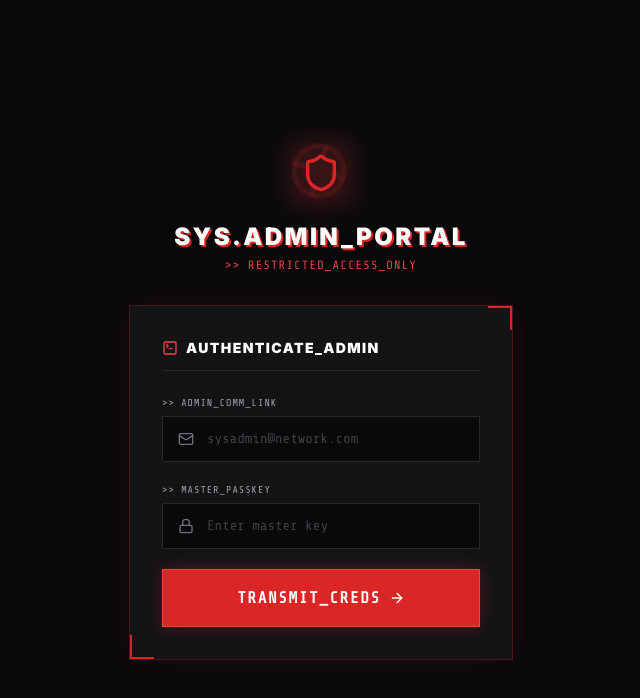
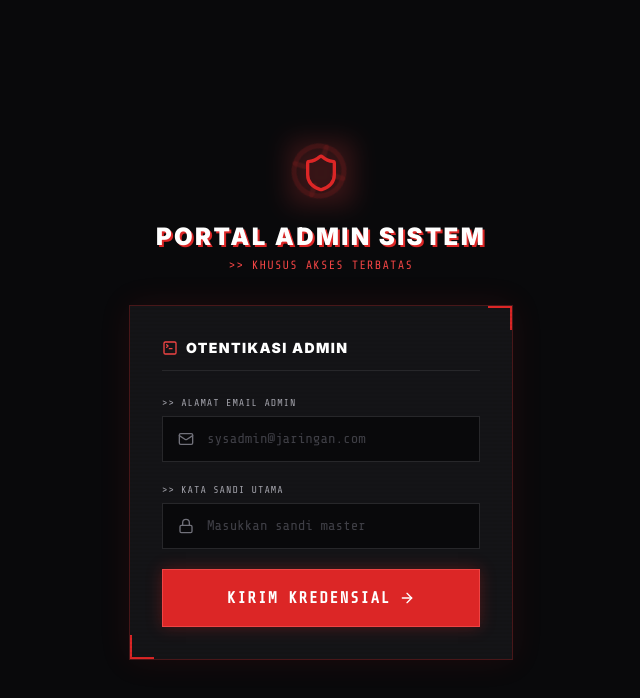
Before and after one commit to RayMewing/kirei-chisa, a Next.js app: page /admin/login in a window 1280 px wide. Shown: the top 698 px of the page, without its empty margins (319-959 px from the left). Built offline with nearby package versions, Linux system fonts and the light colour scheme.

Commit message:
Update page.tsx

```diff
--- a/app/admin/login/page.tsx
+++ b/app/admin/login/page.tsx
@@ -21,15 +21,15 @@ export default function AdminLoginPage() {
         body: JSON.stringify({ email, password }),
       });
       const data = await res.json();
-      if (!data.success) { toast.error(`Auth_Error: ${data.message}`); return; }
-      toast.success('Credentials Accepted. Awaiting OTP_');
+      if (!data.success) { toast.error(`Kesalahan Otorisasi: ${data.message}`); return; }
+      toast.success('Kredensial Diterima. Menunggu OTP.');
       setStep('otp');
     } finally { setLoading(false); }
   };
 
   const handleOtp = async () => {
     const code = otp.join('');
-    if (code.length !== 6) { toast.error('Require 6-digit decryption key.'); return; }
+    if (code.length !== 6) { toast.error('Dibutuhkan 6 digit kunci dekripsi.'); return; }
     setLoading(true);
     try {
       const res = await fetch('/api/auth/admin-login', {
@@ -37,8 +37,8 @@ export default function AdminLoginPage() {
         body: JSON.stringify({ email, password, otp: code }),
       });
       const data = await res.json();
-      if (!data.success) { toast.error(`Auth_Error: ${data.message}`); return; }
-      toast.success('System Override Complete. Welcome, Admin.');
+      if (!data.success) { toast.error(`Kesalahan Otorisasi: ${data.message}`); return; }
+      toast.success('Akses Diberikan. Selamat datang, Admin.');
       router.push('/admin');
     } finally { setLoading(false); }
   };
@@ -64,10 +64,10 @@ export default function AdminLoginPage() {
             <Crosshair size={60} className="absolute inset-0 text-red-900/30 animate-[spin_10s_linear_infinite]" />
           </div>
           <h1 className="text-2xl font-black text-white uppercase tracking-widest" style={{ textShadow: '2px 2px 0px #dc2626' }}>
-            SYS.ADMIN_PORTAL
+            PORTAL ADMIN SISTEM
           </h1>
           <p className="font-mono text-xs text-red-500 tracking-widest mt-1 uppercase">
-            {'>>'} Restricted_Access_Only
+            {'>>'} KHUSUS AKSES TERBATAS
           </p>
         </div>
 
@@ -85,32 +85,32 @@ export default function AdminLoginPage() {
               <>
                 <div className="mb-6 border-b border-zinc-800 pb-3">
                   <h2 className="text-sm font-black text-white uppercase tracking-widest flex items-center gap-2">
-                    <TerminalSquare size={16} className="text-red-500" /> Authenticate_Admin
+                    <TerminalSquare size={16} className="text-red-500" /> Otentikasi Admin
                   </h2>
                 </div>
 
                 <form onSubmit={handleCreds} className="space-y-5">
                   <div>
-                    <label className="block text-[10px] font-mono text-zinc-400 uppercase tracking-widest mb-1.5">{'>>'} Admin_Comm_Link</label>
+                    <label className="block text-[10px] font-mono text-zinc-400 uppercase tracking-widest mb-1.5">{'>>'} Alamat Email Admin</label>
                     <div className="relative">
                       <Mail size={16} className="absolute left-4 top-1/2 -translate-y-1/2 text-zinc-500" />
                       <input type="email" value={email} onChange={e => setEmail(e.target.value)} required
                         className="w-full bg-zinc-950 border border-zinc-800 focus:border-red-500 focus:shadow-[0_0_10px_rgba(220,38,38,0.2)] text-white font-mono text-sm pl-11 pr-4 py-3 outline-none transition-all placeholder-zinc-700"
-                        placeholder="sysadmin@network.com" />
+                        placeholder="sysadmin@jaringan.com" />
                     </div>
                   </div>
                   <div>
-                    <label className="block text-[10px] font-mono text-zinc-400 uppercase tracking-widest mb-1.5">{'>>'} Master_Passkey</label>
+                    <label className="block text-[10px] font-mono text-zinc-400 uppercase tracking-widest mb-1.5">{'>>'} Kata Sandi Utama</label>
                     <div className="relative">
                       <Lock size={16} className="absolute left-4 top-1/2 -translate-y-1/2 text-zinc-500" />
                       <input type="password" value={password} onChange={e => setPassword(e.target.value)} required
                         className="w-full bg-zinc-950 border border-zinc-800 focus:border-red-500 focus:shadow-[0_0_10px_rgba(220,38,38,0.2)] text-white font-mono text-sm pl-11 pr-4 py-3 outline-none transition-all placeholder-zinc-700"
-                        placeholder="Enter master key" />
+                        placeholder="Masukkan sandi master" />
                     </div>
                   </div>
                   <button type="submit" disabled={loading}
                     className="w-full py-4 mt-2 bg-red-600 hover:bg-red-500 text-white font-mono font-bold uppercase tracking-widest border border-red-500 shadow-[0_0_15px_rgba(220,38,38,0.3)] transition-all flex items-center justify-center gap-2 group disabled:opacity-50 disabled:cursor-not-allowed">
-                    {loading ? <span className="spinner border-white/30 border-t-white" /> : <><span>Transmit_Creds</span><ArrowRight size={16} className="group-hover:translate-x-1 transition-transform" /></>}
+                    {loading ? <span className="spinner border-white/30 border-t-white" /> : <><span>Kirim Kredensial</span><ArrowRight size={16} className="group-hover:translate-x-1 transition-transform" /></>}
                   </button>
                 </form>
               </>
@@ -118,10 +118,10 @@ export default function AdminLoginPage() {
               <>
                 <div className="text-center mb-6 border-b border-zinc-800 pb-4">
                   <h2 className="text-sm font-black text-white uppercase tracking-widest flex items-center justify-center gap-2">
-                    <Lock size={16} className="text-red-500" /> Verify_OTP_Key
+                    <Lock size={16} className="text-red-500" /> Verifikasi Kunci OTP
                   </h2>
                   <p className="text-[10px] font-mono text-zinc-400 mt-2 uppercase tracking-widest">
-                    Encrypted key sent to: <br/> <span className="text-red-500 font-bold block mt-1">{email}</span>
+                    Kode enkripsi dikirim ke: <br/> <span className="text-red-500 font-bold block mt-1">{email}</span>
                   </p>
                 </div>
 
@@ -136,12 +136,12 @@ export default function AdminLoginPage() {
 
                 <button onClick={handleOtp} disabled={loading}
                   className="w-full py-4 bg-red-600 hover:bg-red-500 text-white font-mono font-bold uppercase tracking-widest border border-red-500 shadow-[0_0_15px_rgba(220,38,38,0.3)] transition-all disabled:opacity-50 disabled:cursor-not-allowed">
-                  {loading ? <span className="spinner border-white/30 border-t-white" /> : 'Authorize_Access'}
+                  {loading ? <span className="spinner border-white/30 border-t-white" /> : 'Otorisasi Akses'}
                 </button>
 
                 <button onClick={() => { setStep('creds'); setOtp(['', '', '', '', '', '']); }}
                   className="w-full text-center text-[10px] font-mono uppercase tracking-widest text-zinc-500 mt-4 hover:text-red-400 transition-colors">
-                  {'<'} Abort_Process
+                  {'<'} Batalkan Proses
                 </button>
               </>
             )}
```
